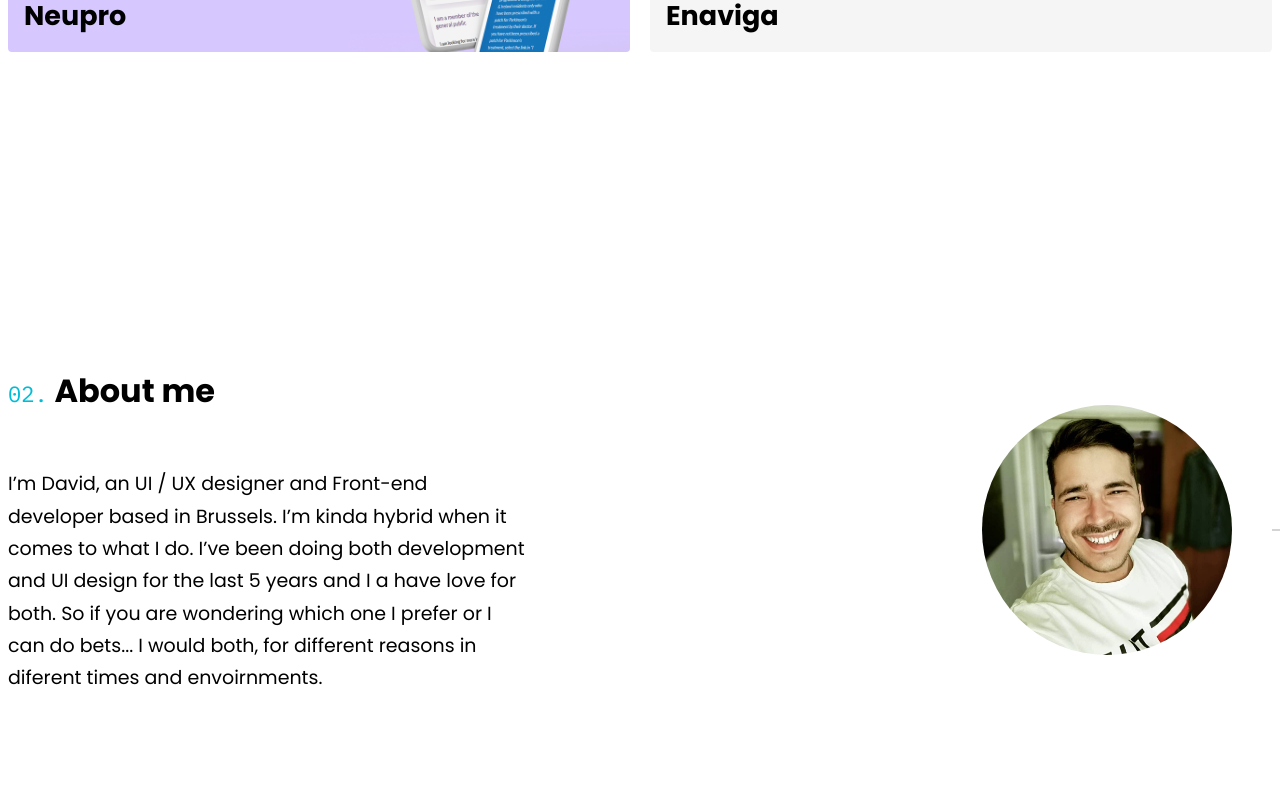
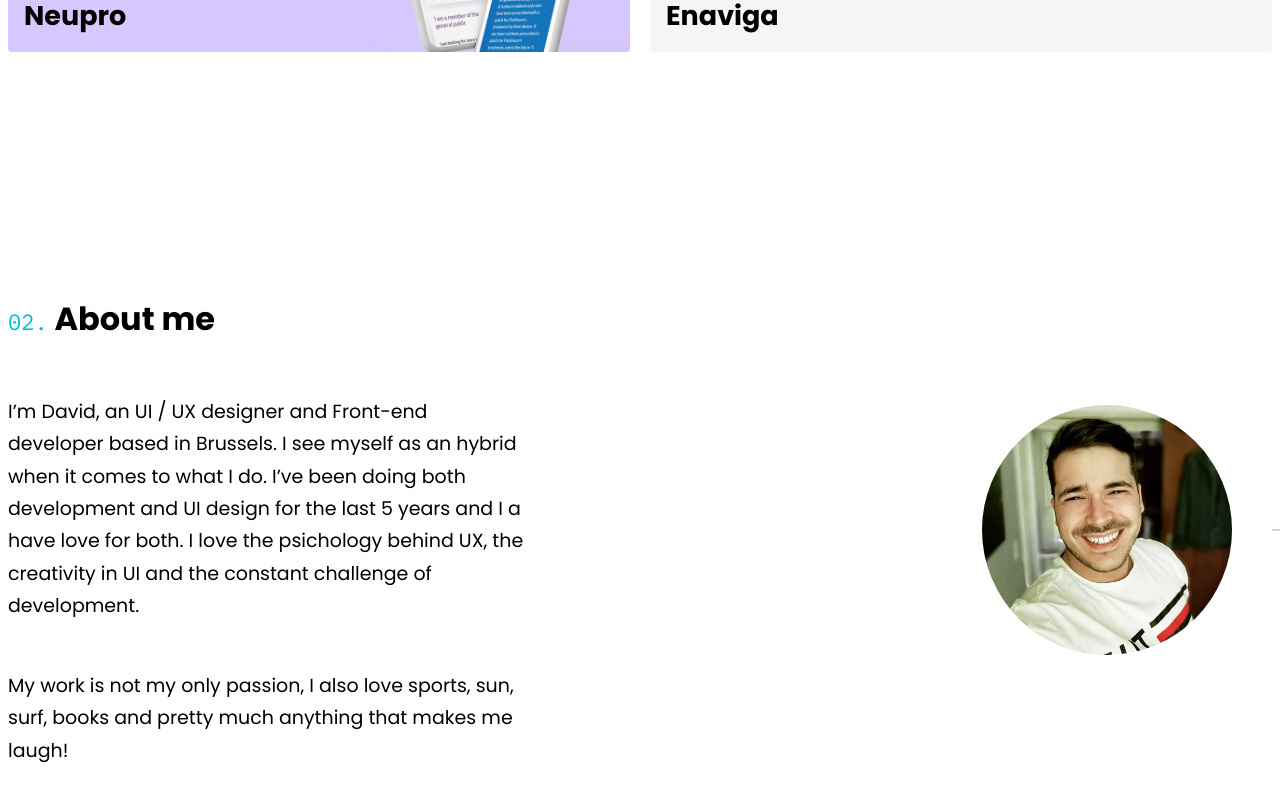
Before and after one commit to davidpittasimoes/portfolioReact, a Next.js app: page / in a window 1280 px wide. Shown: the part 1478-2278 px from the top of the page. Built offline with nearby package versions, Linux system fonts and the light colour scheme; grey boxes are pictures that could not be loaded.

Commit message:
fixed mobile layout

```diff
--- a/components/layout/header/Header.js
+++ b/components/layout/header/Header.js
@@ -1,11 +1,12 @@
 import React from 'react';
 import './styles.scss';
 import Grid from '@material-ui/core/Grid';
+import Link from 'next/link';
 
 const Header = (props) => {
     return(
         <div className="headerContainer">
-            <h1 className="logoTitle">David Pitta-Simões</h1>
+            <Link href="/"><a><h1 className="logoTitle">David Pitta-Simões</h1></a></Link>
             <a href="./DDC_CARLOS_DAVID_DE_PITTA_SIMÕES_BRILHA_NUNES_CARLOSNATAGAP2DOTPT.pdf" download className="navItem btn secondary">Resume</a>
         </div>
 
--- a/components/layout/header/styles.scss
+++ b/components/layout/header/styles.scss
@@ -14,6 +14,7 @@
     display: flex;
     align-items: center;
     justify-content: space-between;
+    a{color: black; text-decoration: none;}
     .logoTitle{
         font-size: 19px;
         text-align: left;
@@ -21,7 +22,7 @@
         margin: 0;
         font-family: $main-font;
         font-weight: $semi-bold;
-        width: 70%
+        width: 100%
     }
     .navContainer{
         width: 30%;
--- a/components/screens/about/About.js
+++ b/components/screens/about/About.js
@@ -9,7 +9,8 @@ const Home = () => {
                 <div className="centeredPaper">
                     <div className="pageContent about">
                             <h2 className="screenSectionHeader"><span>02.</span> About me</h2>
-                            <p>I’m David, an UI / UX designer and Front-end developer based in Brussels. I’m kinda hybrid when it comes to what I do. I’ve been doing both development and UI design for the last 5 years and I a have love for both. So if you are wondering which one I prefer or I can do bets... I would both, for different reasons in diferent times and envoirnments.</p>
+                            <p>I’m David, an UI / UX designer and Front-end developer based in Brussels. I see myself as an hybrid when it comes to what I do. I’ve been doing both development and UI design for the last 5 years and I a have love for both. I love the psichology behind UX, the creativity in UI and the constant challenge of development.</p>
+                            <p>My work is not my only passion, I also love sports, sun, surf, books and pretty much anything that makes me laugh!</p>
                     </div>
                     <div className="floatingItemContainer">
                             <figure>
--- a/components/screens/works/styles.scss
+++ b/components/screens/works/styles.scss
@@ -109,4 +109,5 @@
     .worksContainer{
         grid-gap: 20px 0px;
     }
+
   }
```
